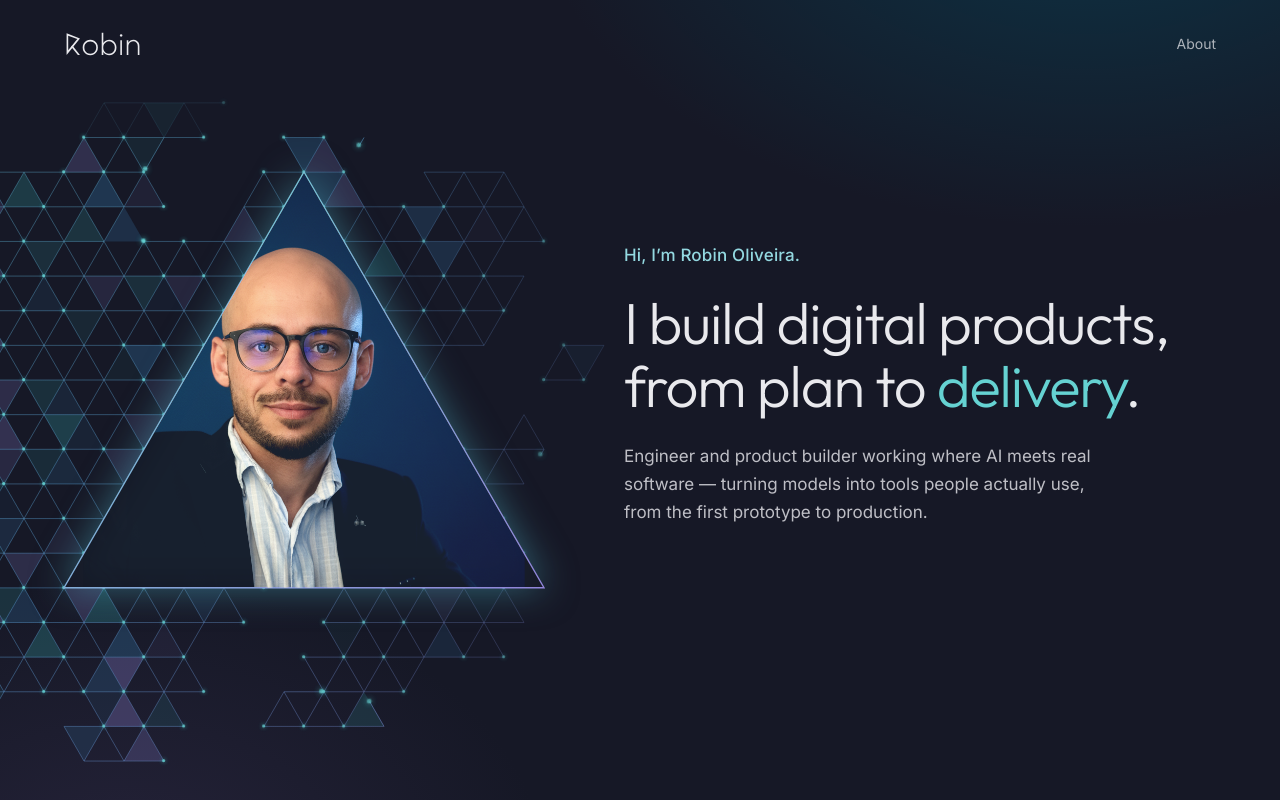
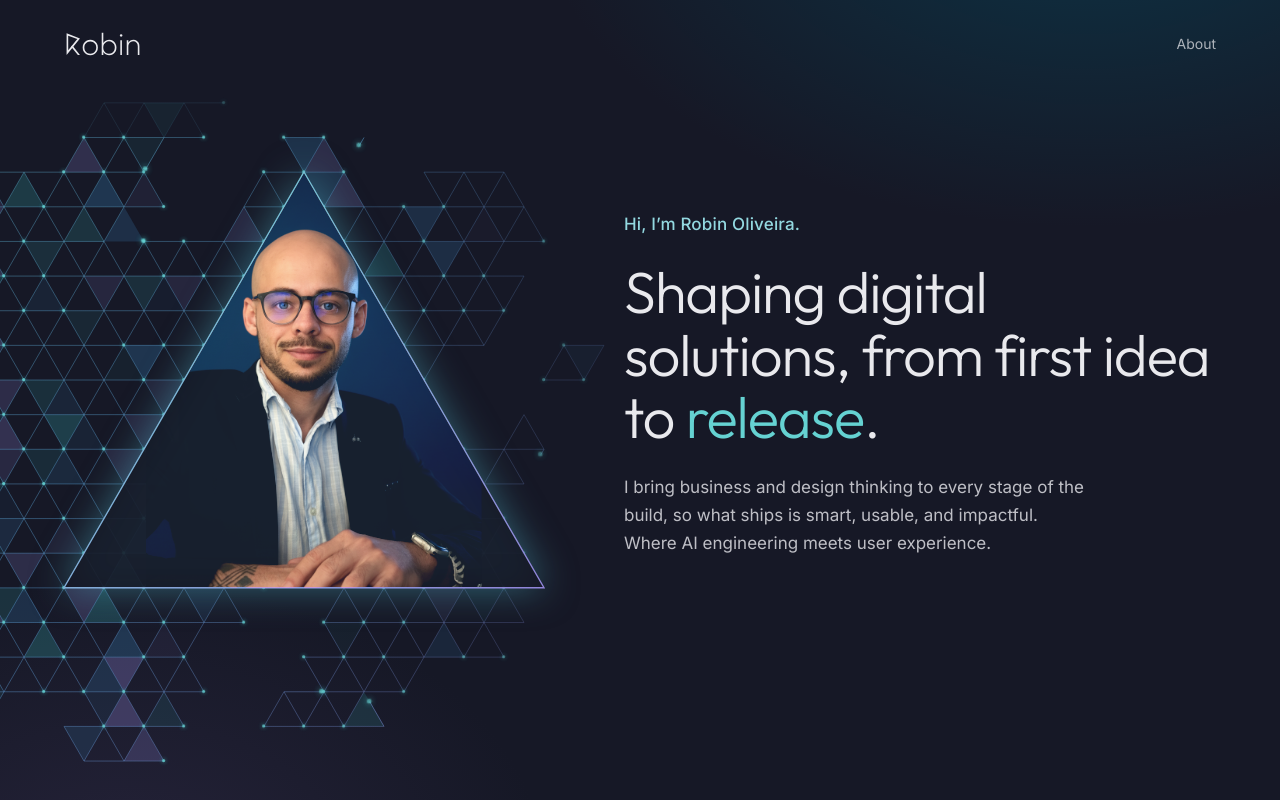
Before and after one commit to 7xrobin/robinPortfolio, a Next.js app: page / in a window 1280 px wide. Built offline with nearby package versions, Linux system fonts and the light colour scheme.

Commit message:
style: resize the portrait and rewrite the hero copy

```diff
--- a/components/Hero.module.css
+++ b/components/Hero.module.css
@@ -113,8 +113,8 @@
 /* The reveal goes on the img: .hero-portrait's clip-path is the triangle. */
 .hero-portrait img {
   position: absolute;
-  width: 92%;
-  left: 4%;
+  width: 70%;
+  left: 17%;
   top: 0%;
   max-width: none;
   animation: hero-portrait-in var(--intro-portrait-duration) var(--intro-ease) var(--intro-portrait-delay) both;
--- a/components/Hero.tsx
+++ b/components/Hero.tsx
@@ -45,16 +45,14 @@ export default function Hero() {
         <div className={styles["hero-text"]} data-field="text">
           <p className={styles["hero-hello"]}>Hi, I’m Robin Oliveira.</p>
           <h1>
-            I build digital products,
-            <br />
-            from plan to <em>delivery</em>.
+            Shaping digital solutions, from first idea to <em>release</em>.
           </h1>
           <p className={styles["hero-sub"]}>
-            Engineer and product builder working where AI meets real software — turning models into
-            tools people actually use, from the first prototype to production.
+            I bring business and design thinking to every stage of the build, so what ships is smart, usable, and impactful.
+            <br />Where AI engineering meets user experience.
           </p>
         </div>
       </div>
-    </section>
+    </section >
   );
 }
```
